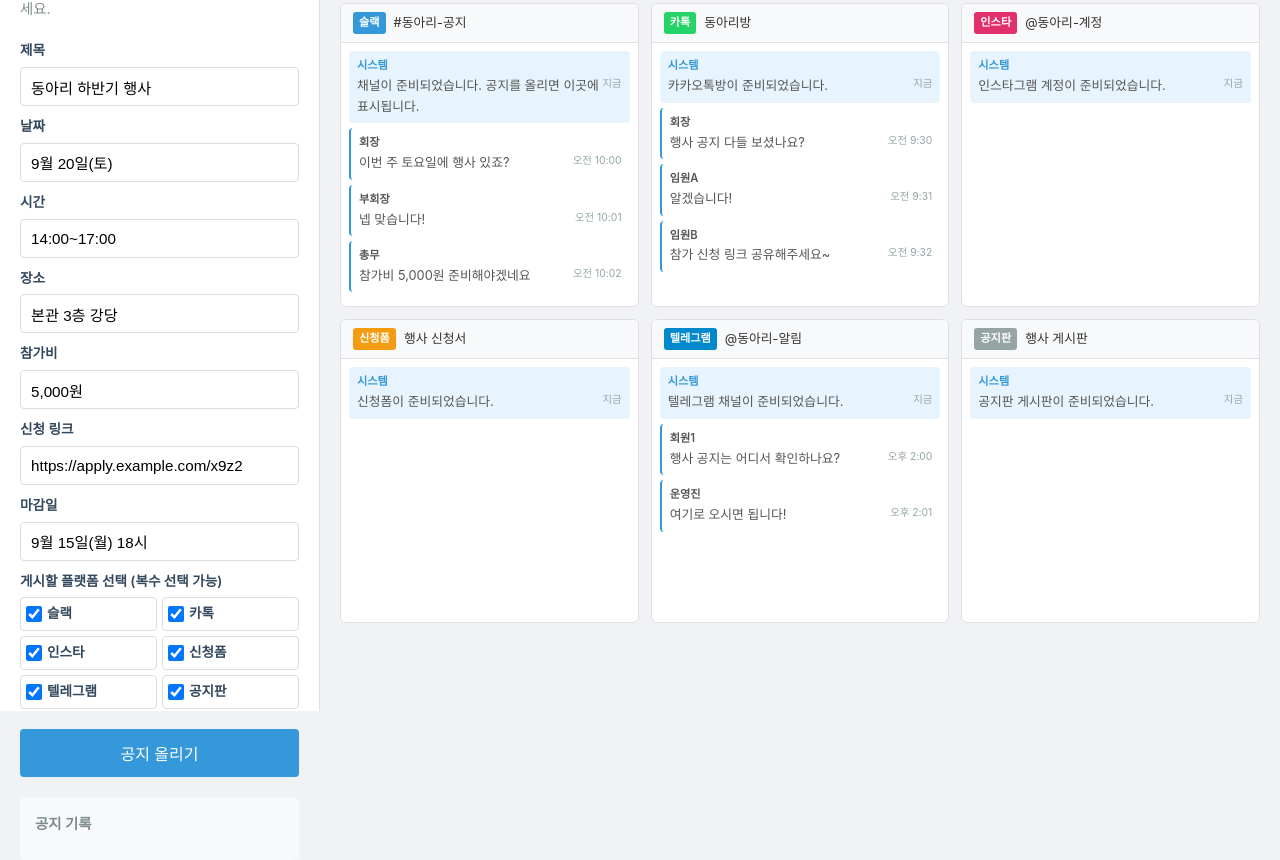
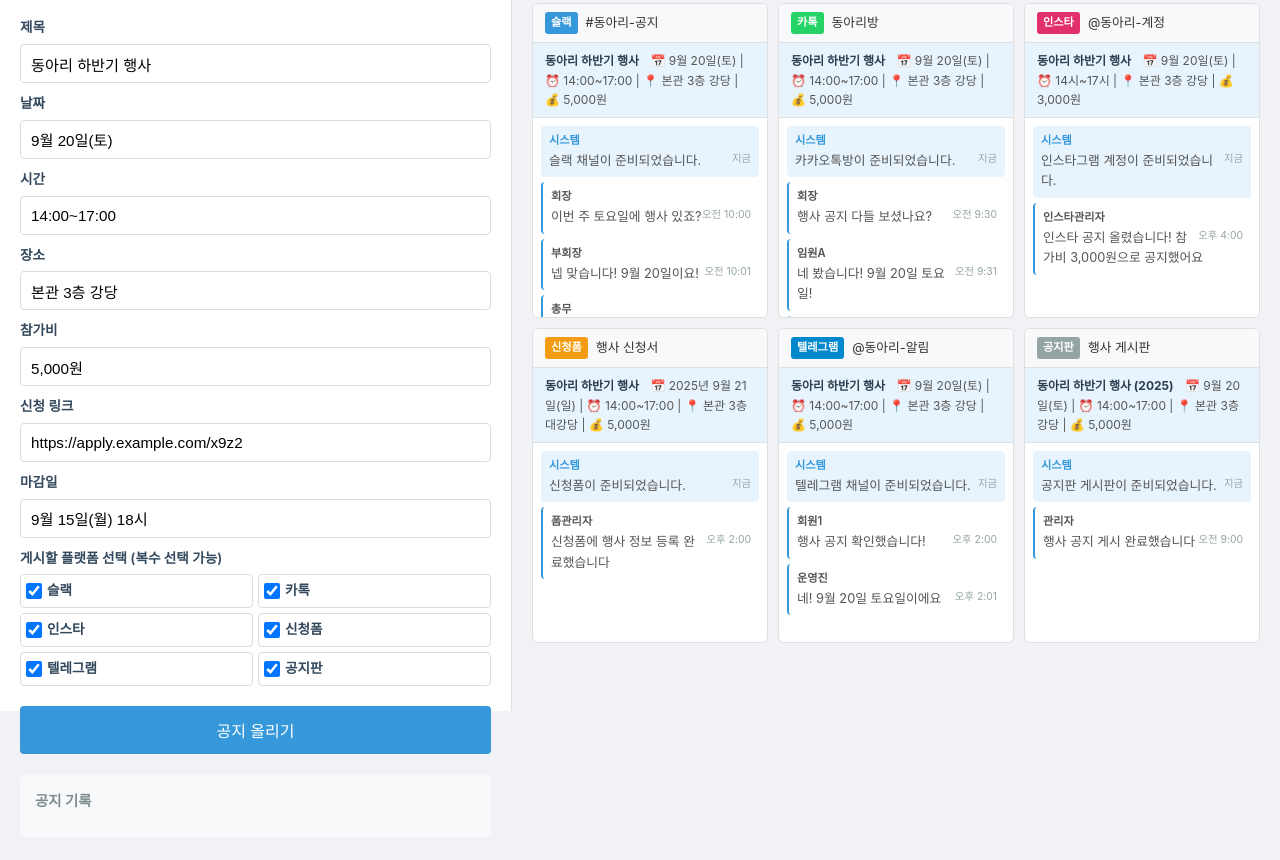
Before and after one commit to Mminss/MABC_KhuKer, a plain HTML site: page index.html in a window 1280 px wide. Shown: the part 89-949 px from the top of the page. After the commit the page ends 926 px from the top, so only its background shows below. Drawn offline with Linux system fonts and the light colour scheme.

Commit message:
feat: 공지 올리기 UI 개편 - 40:60 비율, 플랫폼 선택, 채팅방 공지 요약 표시, 충돌 포인트 강조

```diff
--- a/app.js
+++ b/app.js
@@ -1,5 +1,5 @@
 // 초기 채팅방 데이터
-// 슬랙은 새로 올릴 공지 기준, 다른 플랫폼은 이미 올려진 다른 값이 있음 (충돌 포인트)
+// 각 플랫폼에 이미 같은 공지가 올려져 있음 (단, 일부 플랫폼은 값이 다름 - 충돌 포인트)
 const chatData = {
   slack: {
     title: '동아리 하반기 행사',
@@ -12,16 +12,16 @@ const chatData = {
       deadline: '9월 15일(월) 18시'
     },
     messages: [
-      { sender: '시스템', time: '지금', content: '채널이 준비되었습니다. 공지를 올리면 이곳에 표시됩니다.' },
+      { sender: '시스템', time: '지금', content: '슬랙 채널이 준비되었습니다.' },
       { sender: '회장', time: '오전 10:00', content: '이번 주 토요일에 행사 있죠?' },
-      { sender: '부회장', time: '오전 10:01', content: '넵 맞습니다!' },
+      { sender: '부회장', time: '오전 10:01', content: '넵 맞습니다! 9월 20일이요!' },
       { sender: '총무', time: '오전 10:02', content: '참가비 5,000원 준비해야겠네요' }
     ]
   },
   kakao: {
     title: '동아리 하반기 행사',
     items: {
-      date: '9월 21일(일)',        // ← 슬랙과 다른 날짜 (충돌!)
+      date: '9월 20일(토)',
       time: '14:00~17:00',
       place: '본관 3층 강당',
       fee: '5,000원',
@@ -31,8 +31,8 @@ const chatData = {
     messages: [
       { sender: '시스템', time: '지금', content: '카카오톡방이 준비되었습니다.' },
       { sender: '회장', time: '오전 9:30', content: '행사 공지 다들 보셨나요?' },
-      { sender: '임원A', time: '오전 9:31', content: '알겠습니다!' },
-      { sender: '임원B', time: '오전 9:32', content: '참가 신청 링크 공유해주세요~' }
+      { sender: '임원A', time: '오전 9:31', content: '네 봤습니다! 9월 20일 토요일!' },
+      { sender: '임원B', time: '오전 9:32', content: '참가비 5,000원이었군요' }
     ]
   },
   insta: {
@@ -41,26 +41,28 @@ const chatData = {
       date: '9월 20일(토)',
       time: '14시~17시',
       place: '본관 3층 강당',
-      fee: '3,000원',              // ← 슬랙과 다른 참가비 (충돌!)
-      link: 'bit.ly/apply-x9z2', // ← 슬랙과 다른 링크 (충돌!)
+      fee: '3,000원',
+      link: 'bit.ly/apply-x9z2',
       deadline: '9월 15일(월) 18시'
     },
     messages: [
-      { sender: '시스템', time: '지금', content: '인스타그램 계정이 준비되었습니다.' }
+      { sender: '시스템', time: '지금', content: '인스타그램 계정이 준비되었습니다.' },
+      { sender: '인스타관리자', time: '오후 4:00', content: '인스타 공지 올렸습니다! 참가비 3,000원으로 공지했어요' }
     ]
   },
   form: {
     title: '동아리 하반기 행사',
     items: {
-      date: '2025년 9월 20일(토)',
+      date: '2025년 9월 21일(일)',
       time: '14:00~17:00',
-      place: '본관 3층 대강당',      // ← 슬랙과 다른 장소명 (충돌!)
+      place: '본관 3층 대강당',
       fee: '5,000원',
       link: 'https://apply.example.com/x9z2',
-      deadline: '9월 16일(화) 18:00' // ← 슬랙과 다른 마감일 (충돌!)
+      deadline: '9월 16일(화) 18:00'
     },
     messages: [
-      { sender: '시스템', time: '지금', content: '신청폼이 준비되었습니다.' }
+      { sender: '시스템', time: '지금', content: '신청폼이 준비되었습니다.' },
+      { sender: '폼관리자', time: '오후 2:00', content: '신청폼에 행사 정보 등록 완료했습니다' }
     ]
   },
   telegram: {
@@ -75,8 +77,8 @@ const chatData = {
     },
     messages: [
       { sender: '시스템', time: '지금', content: '텔레그램 채널이 준비되었습니다.' },
-      { sender: '회원1', time: '오후 2:00', content: '행사 공지는 어디서 확인하나요?' },
-      { sender: '운영진', time: '오후 2:01', content: '여기로 오시면 됩니다!' }
+      { sender: '회원1', time: '오후 2:00', content: '행사 공지 확인했습니다!' },
+      { sender: '운영진', time: '오후 2:01', content: '네! 9월 20일 토요일이에요' }
     ]
   },
   noticeboard: {
@@ -90,7 +92,8 @@ const chatData = {
       deadline: '9월 15일(월) 18시'
     },
     messages: [
-      { sender: '시스템', time: '지금', content: '공지판 게시판이 준비되었습니다.' }
+      { sender: '시스템', time: '지금', content: '공지판 게시판이 준비되었습니다.' },
+      { sender: '관리자', time: '오전 9:00', content: '행사 공지 게시 완료했습니다' }
     ]
   }
 };
@@ -155,6 +158,15 @@ function renderChatRoom(channelKey, roomEl) {
     noticeboard: '행사 게시판'
   };
 
+  const summaryHtml = `
+    <div class="notice-summary">
+      <strong>${data.title}</strong>
+      <span class="summary-items">
+        📅 ${data.items.date} | ⏰ ${data.items.time} | 📍 ${data.items.place} | 💰 ${data.items.fee}
+      </span>
+    </div>
+  `;
+
   const messagesHtml = data.messages.map(msg => {
     const isSystem = msg.sender === '시스템';
     const msgClass = isSystem ? 'system-message' : 'user-message';
@@ -172,13 +184,13 @@ function renderChatRoom(channelKey, roomEl) {
       <span class="channel-badge" style="background: ${badgeColors[channelKey]}">${channelNames[channelKey]}</span>
       <span class="chat-title">${chatTitles[channelKey]}</span>
     </div>
+    ${summaryHtml}
     <div class="chat-messages">
       ${messagesHtml}
     </div>
   `;
 }
 
-// 모든 채팅방 렌더링
 function renderAllChatRooms() {
   const channelKeys = ['slack', 'kakao', 'insta', 'form', 'telegram', 'noticeboard'];
   const roomEls = {
@@ -195,7 +207,6 @@ function renderAllChatRooms() {
   });
 }
 
-// 공지 기록 렌더링
 function renderNoticeLog() {
   logListEl.innerHTML = noticeLog.map(log => `
     <li>
@@ -205,7 +216,6 @@ function renderNoticeLog() {
   `).join('');
 }
 
-// 공지 입력 핸들러
 submitNoticeBtn.addEventListener('click', () => {
   const checkboxes = document.querySelectorAll('.platform-checkboxes input[type="checkbox"]:checked');
   const selectedPlatforms = Array.from(checkboxes).map(cb => cb.value);
@@ -238,7 +248,6 @@ submitNoticeBtn.addEventListener('click', () => {
 
   renderNoticeLog();
 
-  // 선택된 플랫폼들의 데이터 업데이트
   selectedPlatforms.forEach(platform => {
     if (currentChatData[platform]) {
       currentChatData[platform].title = newNotice.title;
@@ -262,7 +271,6 @@ submitNoticeBtn.addEventListener('click', () => {
   }, 300);
 });
 
-// 충돌 감지 (notice-conflict 방식)
 function detectConflicts(slackItems, selectedPlatforms) {
   const channels = selectedPlatforms.filter(p => p !== 'slack');
   const mismatchItems = [];
@@ -323,7 +331,6 @@ function detectConflicts(slackItems, selectedPlatforms) {
   showConflictModal();
 }
 
-// 충돌 알림 팝업 표시
 function showConflictModal() {
   mismatchCountDisplay.textContent = conflictData.mismatchCount;
 
@@ -480,6 +487,6 @@ function applyAllModifications() {
   detailsModal.classList.remove('visible');
 }
 
-// 초기 렌더링
 renderAllChatRooms();
 renderNoticeLog();
+JSEOF
--- a/index.html
+++ b/index.html
@@ -8,7 +8,7 @@
 </head>
 <body>
   <div class="app-container">
-    <!-- 왼쪽: 공지 입력 -->
+    <!-- 왼쪽: 공지 입력 (40%) -->
     <aside class="input-side">
       <header>
         <h1>공지 올리기</h1>
@@ -72,41 +72,65 @@
       </div>
     </aside>
 
-    <!-- 오른쪽: 채팅방 UI 6개 -->
+    <!-- 오른쪽: 채팅방 현재 상태 (60%) -->
     <main class="chat-side">
       <header>
         <h2>채팅방 현재 상태</h2>
-        <p>각 플랫폼의 공지 및 대화 현황</p>
+        <p>각 플랫폼에 이미 올라가 있는 공지 현황</p>
       </header>
 
       <div class="chat-grid">
         <div class="chat-room" id="chat-slack">
           <div class="chat-header"><span class="channel-badge">슬랙</span><span class="chat-title">#동아리-공지</span></div>
+          <div class="notice-summary">
+            <strong>동아리 하반기 행사</strong>
+            <span class="summary-items">📅 9월 20일(토) | ⏰ 14:00~17:00 | 📍 본관 3층 강당 | 💰 5,000원</span>
+          </div>
           <div class="chat-messages" id="slack-messages"></div>
         </div>
 
         <div class="chat-room" id="chat-kakao">
           <div class="chat-header"><span class="channel-badge">카톡</span><span class="chat-title">동아리방</span></div>
+          <div class="notice-summary">
+            <strong>동아리 하반기 행사</strong>
+            <span class="summary-items">📅 9월 20일(토) | ⏰ 14:00~17:00 | 📍 본관 3층 강당 | 💰 5,000원</span>
+          </div>
           <div class="chat-messages" id="kakao-messages"></div>
         </div>
 
         <div class="chat-room" id="chat-insta">
           <div class="chat-header"><span class="channel-badge">인스타</span><span class="chat-title">@동아리-계정</span></div>
+          <div class="notice-summary">
+            <strong>동아리 하반기 행사</strong>
+            <span class="summary-items">📅 9월 20일(토) | ⏰ 14시~17시 | 📍 본관 3층 강당 | 💰 3,000원</span>
+          </div>
           <div class="chat-messages" id="insta-messages"></div>
         </div>
 
         <div class="chat-room" id="chat-form">
           <div class="chat-header"><span class="channel-badge">신청폼</span><span class="chat-title">행사 신청서</span></div>
+          <div class="notice-summary">
+            <strong>동아리 하반기 행사</strong>
+            <span class="summary-items">📅 2025년 9월 21일(일) | ⏰ 14:00~17:00 | 📍 본관 3층 대강당 | 💰 5,000원</span>
+          </div>
           <div class="chat-messages" id="form-messages"></div>
         </div>
 
         <div class="chat-room" id="chat-telegram">
           <div class="chat-header"><span class="channel-badge">텔레그램</span><span class="chat-title">@동아리-알림</span></div>
+          <div class="notice-summary">
+            <strong>동아리 하반기 행사</strong>
+            <span class="summary-items">📅 9월 20일(토) | ⏰ 14:00~17:00 | 📍 본관 3층 강당 | 💰 5,000원</span>
+          </div>
           <div class="chat-messages" id="telegram-messages"></div>
         </div>
 
         <div class="chat-room" id="chat-noticeboard">
           <div class="chat-header"><span class="channel-badge">공지판</span><span class="chat-title">행사 게시판</span></div>
+          <div class="notice-summary">
+            <strong>동아리 하반기 행사 (2025)</strong>
+            <span class="summary-items">📅 9월 20일(토) | ⏰ 14:00~17:00 | 📍 본관 3층 강당 | 💰 5,000원</span>
+          </div>
           <div class="chat-messages" id="noticeboard-messages"></div>
         </div>
       </div>
--- a/style.css
+++ b/style.css
@@ -18,9 +18,9 @@ body {
   height: 100vh;
 }
 
-/* 왼쪽: 공지 입력 */
+/* 왼쪽: 공지 입력 (40%) */
 .input-side {
-  width: 320px;
+  width: 40%;
   background: white;
   border-right: 1px solid #e0e0e0;
   display: flex;
@@ -136,7 +136,7 @@ body {
 
 #logList {
   list-style: none;
-  max-height: 120px;
+  max-height: 100px;
   overflow-y: auto;
 }
 
@@ -144,9 +144,9 @@ body {
   background: white;
   border: 1px solid #e0e0e0;
   border-radius: 4px;
-  padding: 6px 10px;
-  margin-bottom: 5px;
-  font-size: 0.85rem;
+  padding: 5px 10px;
+  margin-bottom: 4px;
+  font-size: 0.8rem;
   display: flex;
   justify-content: space-between;
   align-items: center;
@@ -154,10 +154,10 @@ body {
 
 #logList li .log-time {
   color: #95a5a6;
-  font-size: 0.8rem;
+  font-size: 0.75rem;
 }
 
-/* 오른쪽: 채팅방 */
+/* 오른쪽: 채팅방 현재 상태 (60%) */
 .chat-side {
   flex: 1;
   padding: 20px;
@@ -183,8 +183,8 @@ body {
   display: grid;
   grid-template-columns: repeat(3, 1fr);
   grid-template-rows: repeat(2, 1fr);
-  gap: 12px;
-  height: calc(100vh - 180px);
+  gap: 10px;
+  height: calc(100vh - 160px);
 }
 
 .chat-room {
@@ -194,6 +194,12 @@ body {
   display: flex;
   flex-direction: column;
   overflow: hidden;
+  transition: all 0.3s ease;
+}
+
+.chat-room.has-conflict {
+  border-color: #e74c3c;
+  background: #fff5f5;
 }
 
 .chat-header {
@@ -216,6 +222,22 @@ body {
 .chat-title {
   color: #333;
   font-size: 0.8rem;
+}
+
+.notice-summary {
+  background: #e8f4fd;
+  padding: 8px 12px;
+  font-size: 0.75rem;
+  border-bottom: 1px solid #e0e0e0;
+}
+
+.notice-summary strong {
+  color: #2c3e50;
+}
+
+.summary-items {
+  color: #555;
+  margin-left: 8px;
 }
 
 .chat-messages {
@@ -293,7 +315,7 @@ body {
   max-height: 80vh;
   display: flex;
   flex-direction: column;
-  box-shadow: 0 4px 20px rgba(0,0,0,0.2);
+  box-shadow: 0 4px 20px rgba(0, 0, 0, 0.2);
 }
 
 .modal-header {
@@ -528,12 +550,12 @@ body {
     width: 100%;
     border-right: none;
     border-bottom: 1px solid #e0e0e0;
-    max-height: 45vh;
+    max-height: 40vh;
   }
 
   .chat-grid {
     grid-template-columns: repeat(2, 1fr);
     grid-template-rows: repeat(3, 1fr);
-    height: calc(100vh - 180px);
+    height: calc(100vh - 160px);
   }
 }
```
